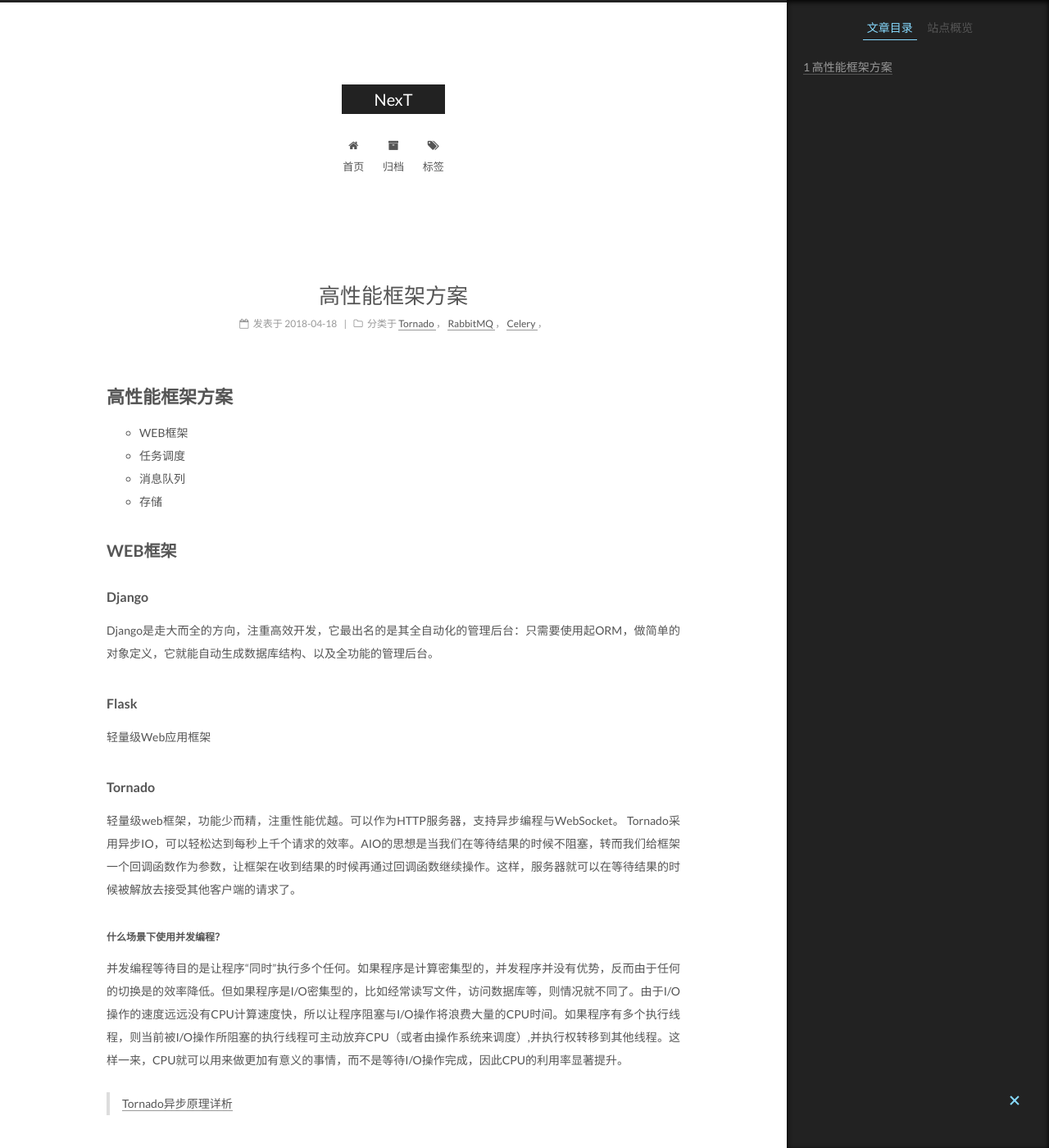
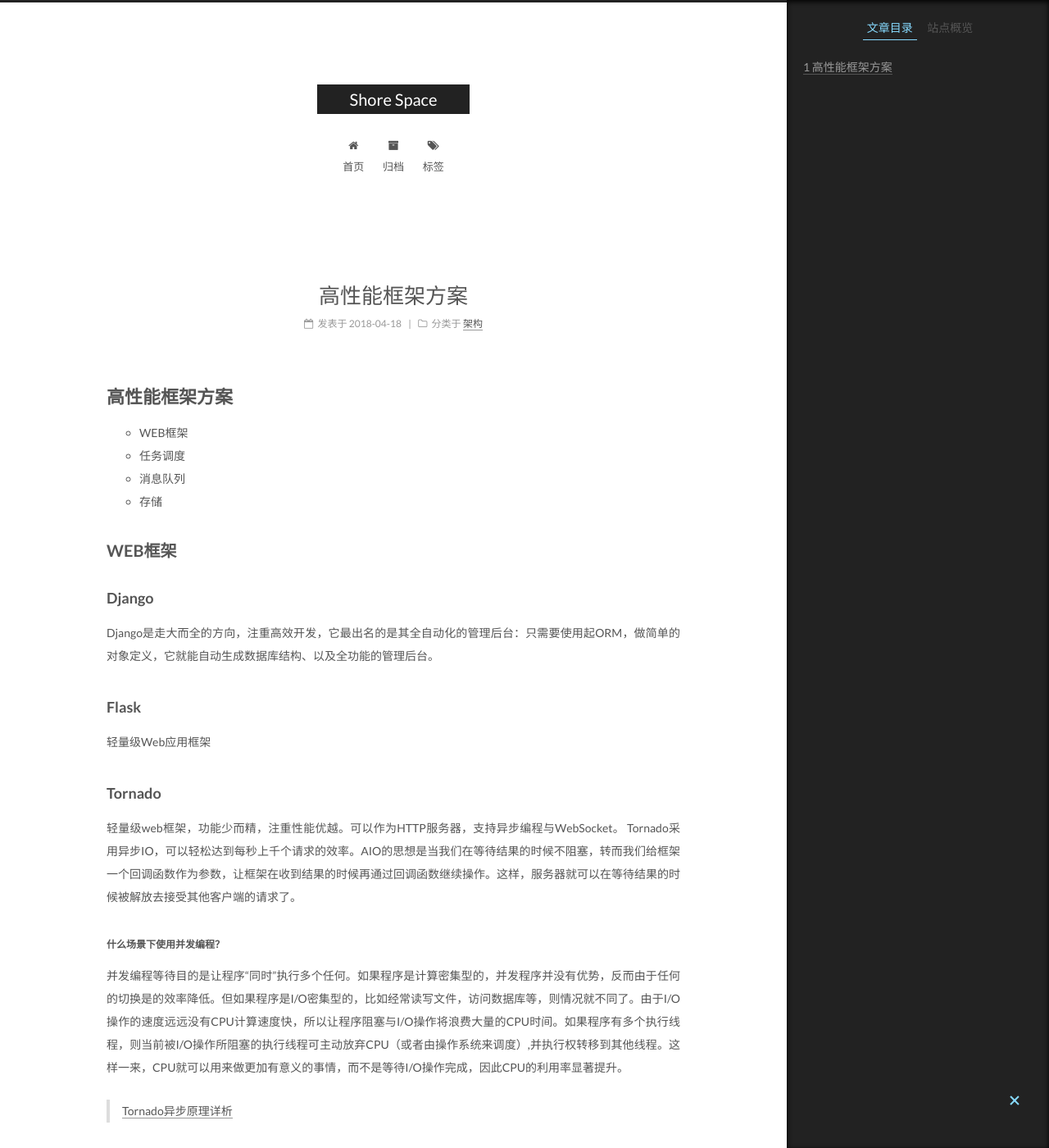
Before and after one commit to ShoreCN/ShoreCN.github.io, a Jekyll site: the page built from _posts/2018-04-18-高性能服务框架.md, in a window 1280 px wide and 1400 px high. Shown: the whole window at 82% size. Built offline with Jekyll 4.4.1, drawn with Linux system fonts in a browser that asks for light colours.

Commit message:
更新个人介绍
更新个人介绍

```diff
--- a/_config.yml
+++ b/_config.yml
@@ -4,10 +4,10 @@
 # ---------------------------------------------------------------
 
 # Site
-title: NexT
+title: Shore Space
 subtitle:
-description: Shore
-author: John Doe
+description: C/Python/通信/SDN/云计算
+author: Shore
 # Support language: de, en, fr-FR, id, ja, ko, pt-BR, pt, ru, zh-Hans, zh-hk, zh-tw
 language: zh-Hans
 date_format: '%Y-%m-%d'
@@ -212,9 +212,10 @@ font:
 # Social Links
 # Key is the link label showing to end users.
 # Value is the target link (E.g. GitHub: https://github.com/iissnan)
-#social:
+social:
   #LinkLabel: Link
-
+  GitHub: https://github.com/ShoreCN
+  Zhihu: https://www.zhihu.com/people/shore-80
 
 # Social Links Icons
 # Icon Mapping:
--- a/_posts/2018-04-18-高性能服务框架.md
+++ b/_posts/2018-04-18-高性能服务框架.md
@@ -2,9 +2,7 @@
 title: 高性能框架方案
 date: 2018-04-18 09:30:09
 categories:
-- Tornado
-- RabbitMQ
-- Celery
+- 架构
 ---
 
 # 高性能框架方案
@@ -14,13 +12,13 @@ categories:
 - 存储
 
 ## WEB框架
-#### Django
+### Django
 Django是走大而全的方向，注重高效开发，它最出名的是其全自动化的管理后台：只需要使用起ORM，做简单的对象定义，它就能自动生成数据库结构、以及全功能的管理后台。
 
-#### Flask
+### Flask
 轻量级Web应用框架
 
-#### Tornado
+### Tornado
 轻量级web框架，功能少而精，注重性能优越。可以作为HTTP服务器，支持异步编程与WebSocket。
 Tornado采用异步IO，可以轻松达到每秒上千个请求的效率。AIO的思想是当我们在等待结果的时候不阻塞，转而我们给框架一个回调函数作为参数，让框架在收到结果的时候再通过回调函数继续操作。这样，服务器就可以在等待结果的时候被解放去接受其他客户端的请求了。
 
```
